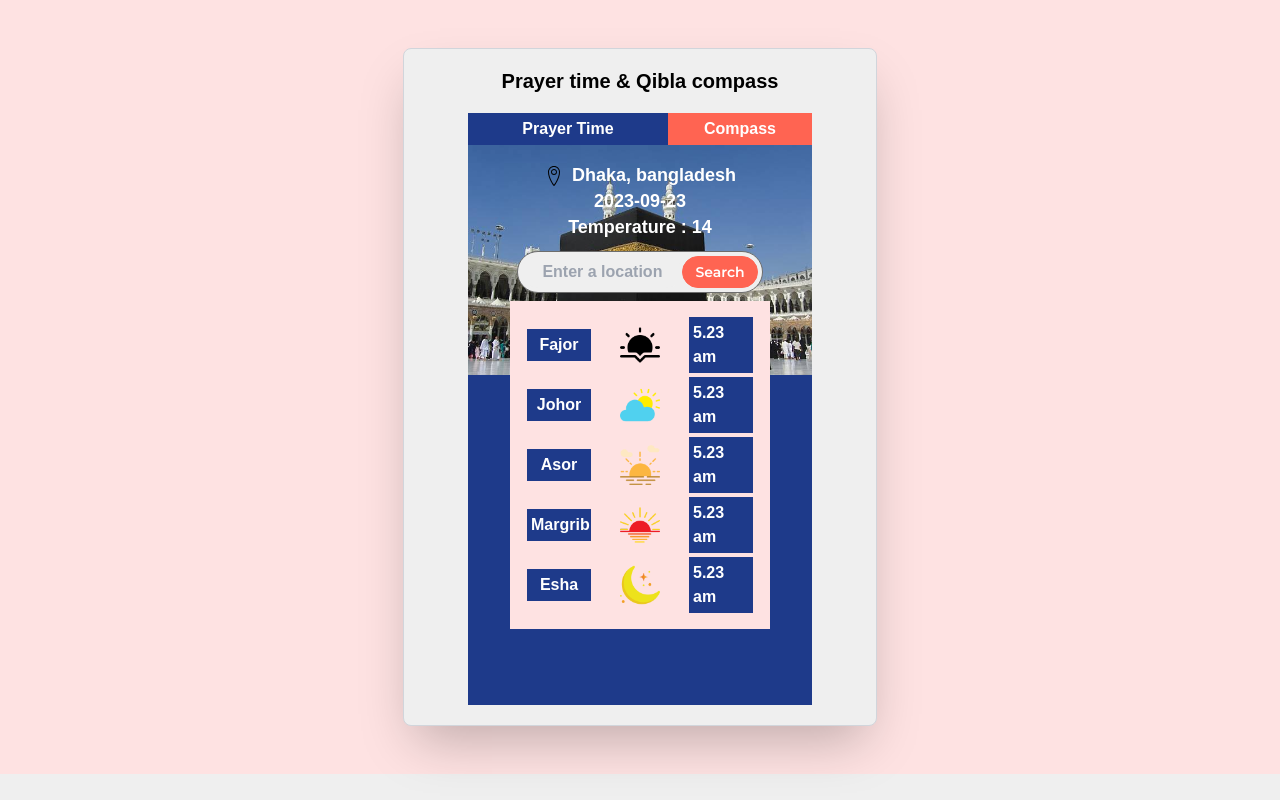
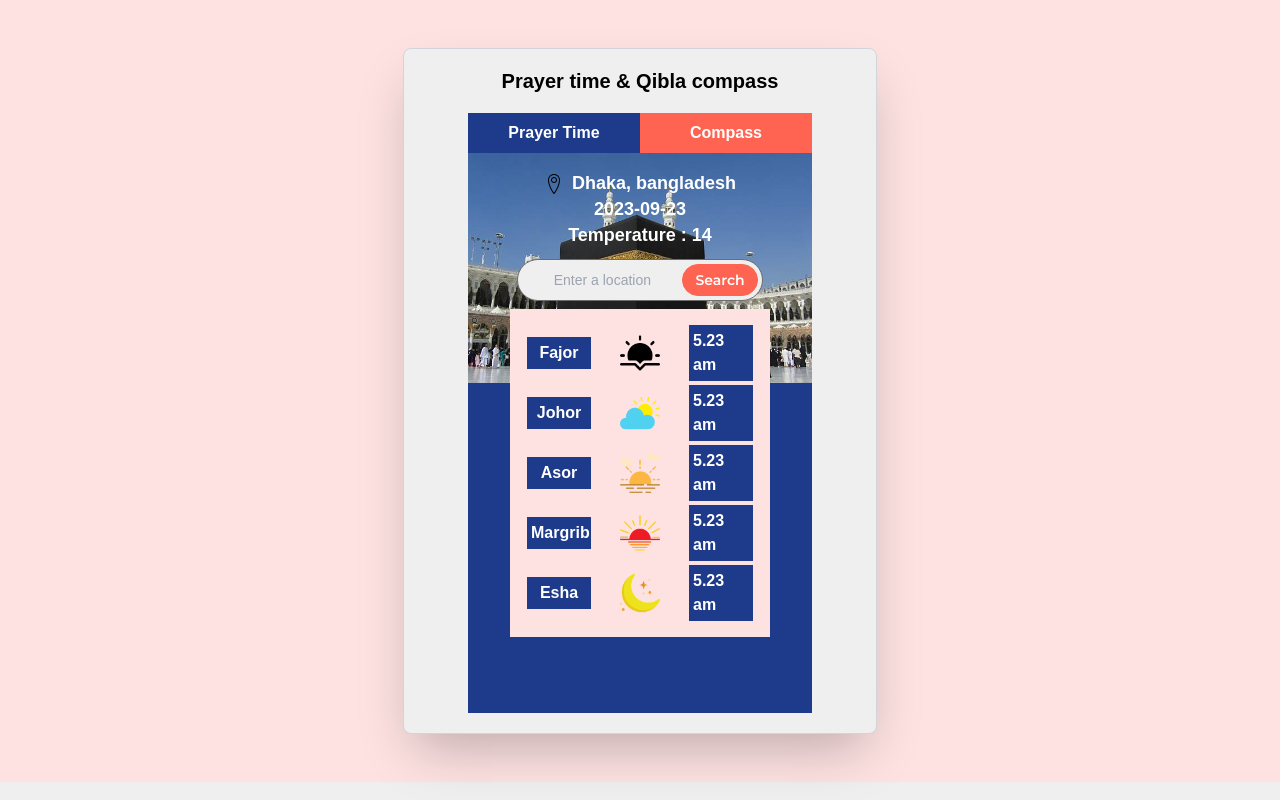
Before and after one commit to nuruzzamn/Prayer-TimeAnd-Qibla-Compass, a React (Vite) app: page / in a window 1280 px wide. Built offline with nearby package versions, Linux system fonts and the light colour scheme; a web font is replaced by a local one.

Commit message:
[style] font, text feild

```diff
--- a/src/components/Search.jsx
+++ b/src/components/Search.jsx
@@ -14,7 +14,7 @@ const Search = () => {
           placeholder="Enter a location"
           // onChange={onChangeHandle}
           // value={searchData}
-          className="w-40 text-center outline-none p-0 flex-1 rounded-full text-slate-gray"
+          className="w-40 text-center outline-none p-0 flex-1 rounded-full text-slate-gray text-sm font-normal px-2"
           required
         />
 
--- a/src/index.css
+++ b/src/index.css
@@ -20,7 +20,7 @@
   }
 
   .input {
-    @apply flex-1 leading-normal text-slate-gray outline-none border border-slate-gray bg-white rounded-full;
+    @apply flex-1 leading-3 text-slate-gray outline-none border border-slate-gray bg-white rounded-full;
   }
 }
 
--- a/src/layout/Fragment.jsx
+++ b/src/layout/Fragment.jsx
@@ -4,12 +4,12 @@ const Fragment = () => {
   return (
     <div>
       <section className="max-w-screen-sm font-palanquin font-semibold">
-        <button className="hover:bg-black text-white bg-blue-900 border-blue-900 w-36 sm:w-[200px] p-1">
+        <button className="hover:bg-black text-white bg-blue-900 border-blue-900 w-36 sm:w-[172px] p-2">
           Prayer Time
         </button>
         <button
           className="hover:bg-black
-        bg-coral-red text-white border-coral-red w-36 sm:[200px] p-1"
+        bg-coral-red text-white border-coral-red w-36 sm:w-[172px] p-2"
         >
           Compass
         </button>
```
